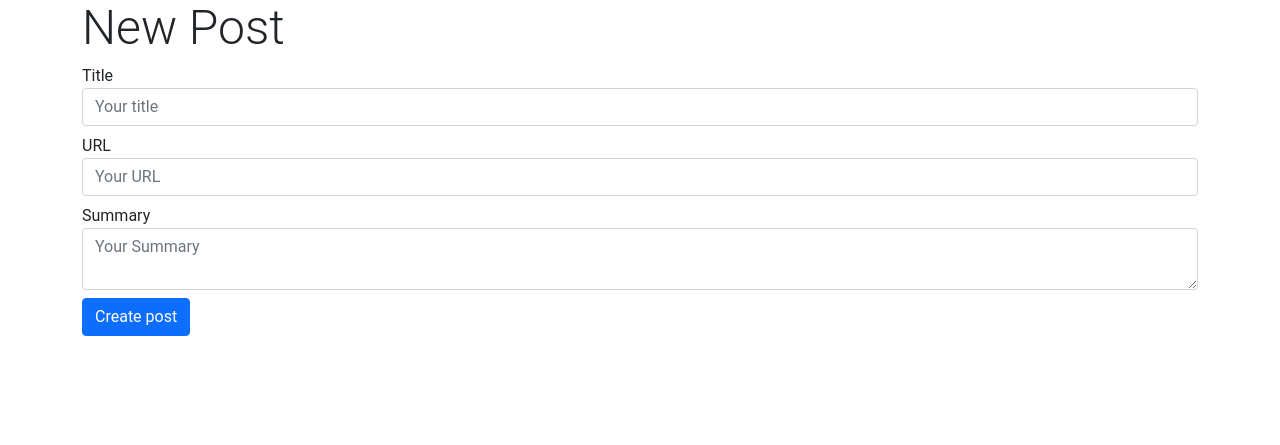
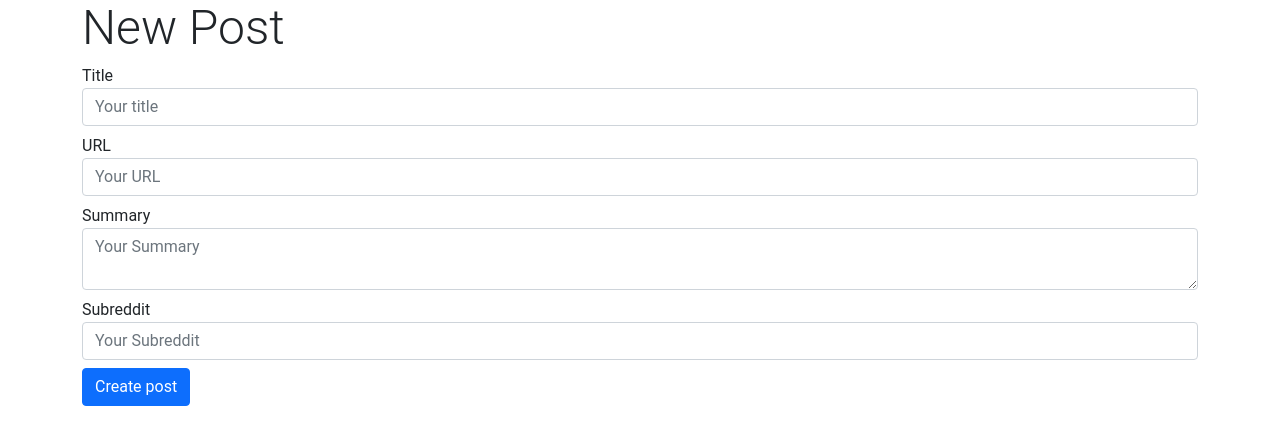
Before and after one commit to godManuel/node-reddit-clone, a Node server app: page /new in a window 1280 px wide. Shown: the part 99-544 px from the top of the page. Run offline with Node 20, Linux system fonts and the light colour scheme; some libraries are stand-ins or nearby versions.

Commit message:
Users can see subreddits

```diff
--- a/models/Post.js
+++ b/models/Post.js
@@ -16,6 +16,10 @@ const PostSchema = new mongoose.Schema(
       type: String,
       required: true,
     },
+    subreddit: {
+      type: String,
+      required: true,
+    },
   },
   { timestamps: true }
 );
--- a/routes/posts.js
+++ b/routes/posts.js
@@ -50,5 +50,17 @@ router.get("/posts/:id", (req, res) => {
     });
 });
 
+// GET - Display Post(s) for Subreddit
+router.get("/n/:subreddit", (req, res) => {
+  Post.find({ subreddit: req.params.subreddit })
+    .lean()
+    .then((posts) => {
+      res.render("posts-index", { posts });
+    })
+    .catch((err) => {
+      console.log(err.message);
+    });
+});
+
 // Export Router
 module.exports = router;
--- a/views/posts-index.ejs
+++ b/views/posts-index.ejs
@@ -5,6 +5,9 @@
       <h2><a href="/posts/<%= post._id %>"><%= post.title %></a></h2>
       <p><%= post.summary %></p>
       <a href="#"><%= post.url %></a>
+      <span>
+        <a href="/n/<%= post.subreddit%>"> <%= post.subreddit %> </a>
+      </span>
     </div>
     <% }) %>
   </div>
--- a/views/posts-new.ejs
+++ b/views/posts-new.ejs
@@ -34,6 +34,17 @@
       ></textarea>
     </div>
 
+    <div class="form-group mb-2">
+      <label for="post-subreddit">Subreddit</label>
+      <input
+        type="text"
+        name="subreddit"
+        class="form-control"
+        id="post-subreddit"
+        placeholder="Your Subreddit"
+      />
+    </div>
+
     <input type="submit" value="Create post" class="btn btn-primary" />
   </form>
 </div>
```
